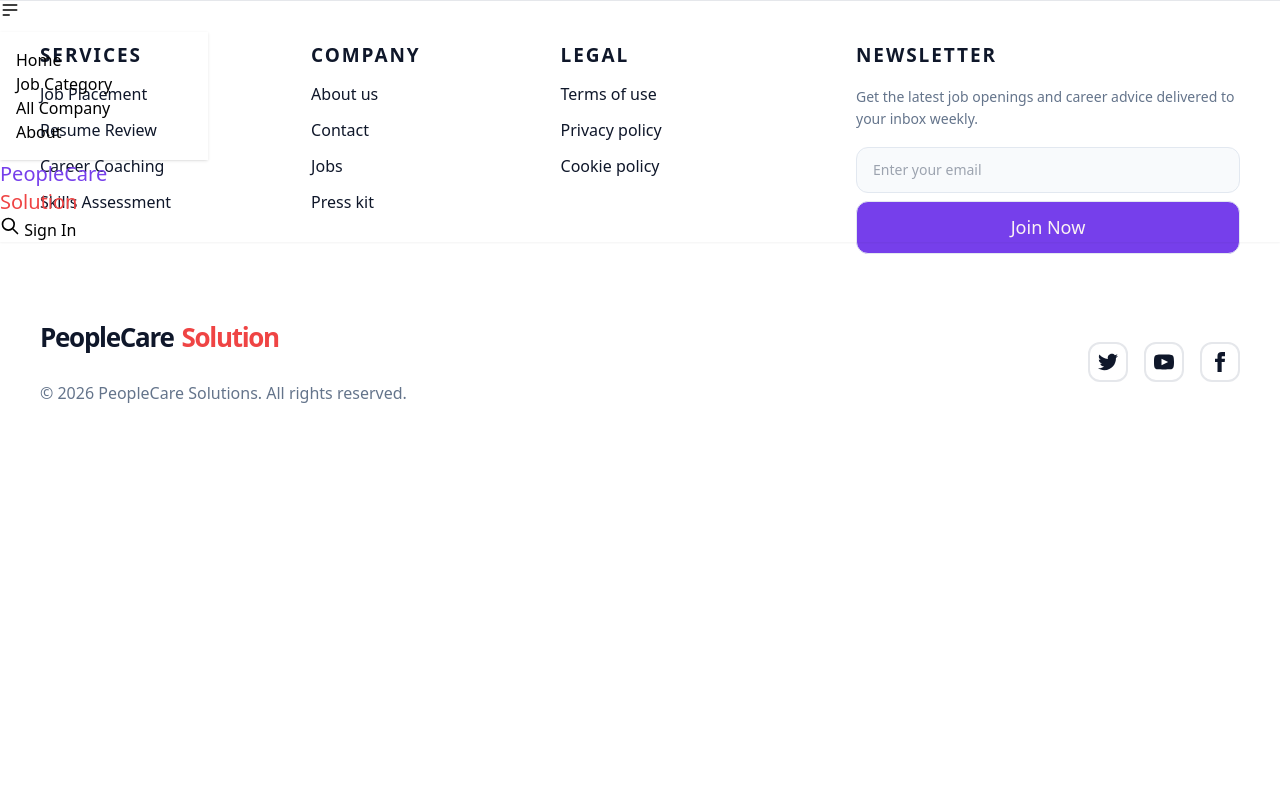
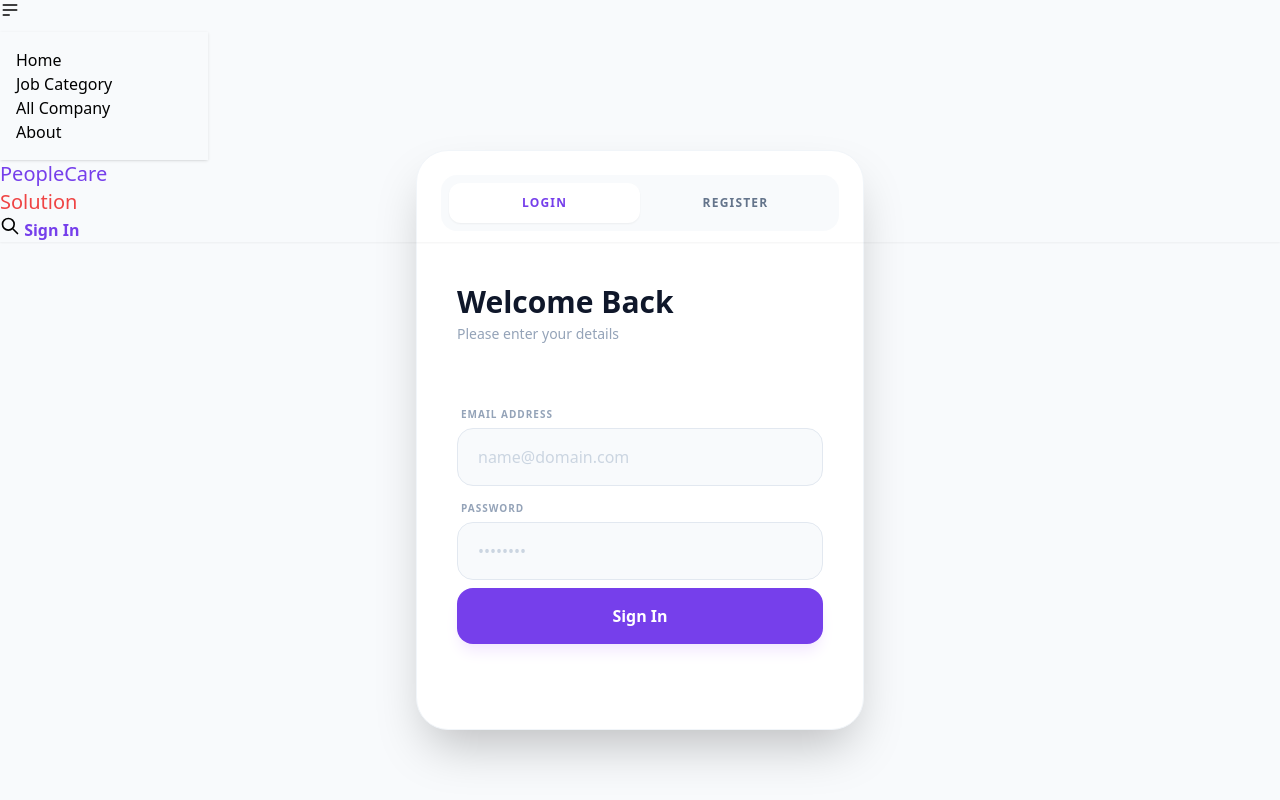
Before and after one commit to bunyim-kong/front-end, a Nuxt app: page /auth in a window 1280 px wide. Shown: the top 800 px of the page. Built offline with nearby package versions, Linux system fonts and the light colour scheme.

Commit message:
feat: add login and registration pages with Strapi auth proxy

```diff
--- a/components/header.vue
+++ b/components/header.vue
@@ -1,14 +1,15 @@
+<!-- components/TheHeader.vue -->
 <template>
   <div data-theme="light" class="navbar-container relative z-50">
-    <header class="navbar container bg-base-100 shadow-sm">
+    <header class="navbar container bg-base-100 shadow-sm mx-auto">
       <div class="navbar-start">
         <div class="dropdown">
           <div tabindex="0" role="button" class="btn btn-ghost btn-circle">
-            <svg xmlns="http://www.w3.org/2000/svg" class="h-5 w-5" fill="none" viewBox="0 0 24 24" stroke="currentColor"> <path stroke-linecap="round" stroke-linejoin="round" stroke-width="2" d="M4 6h16M4 12h16M4 18h7" /> </svg>
+            <svg xmlns="http://www.w3.org/2000/svg" class="h-5 w-5" fill="none" viewBox="0 0 24 24" stroke="currentColor">
+              <path stroke-linecap="round" stroke-linejoin="round" stroke-width="2" d="M4 6h16M4 12h16M4 18h7" />
+            </svg>
           </div>
-          <ul
-            tabindex="-1"
-            class="menu menu-l dropdown-content bg-base-100 rounded-box z-1 mt-3 w-52 p-4 shadow">
+          <ul tabindex="-1" class="menu menu-sm dropdown-content bg-base-100 rounded-box z-[1] mt-3 w-52 p-4 shadow">
             <li><NuxtLink to="/">Home</NuxtLink></li>
             <li><NuxtLink to="/">Job Category</NuxtLink></li>
             <li><NuxtLink to="/all-company">All Company</NuxtLink></li>
@@ -18,10 +19,10 @@
       </div>
 
       <div class="navbar-center">
-        <a class="btn btn-ghost text-xl">
+        <NuxtLink to="/" class="btn btn-ghost text-xl">
           <p class="text-[#763feb]">PeopleCare</p>
           <p class="text-red-500">Solution</p>
-        </a>
+        </NuxtLink>
       </div>
 
       <div class="navbar-end gap-2">
@@ -31,10 +32,62 @@
           </svg>
         </button>
 
-        <NuxtLink to="/login" class="btn btn-ghost">
+        <template v-if="user">
+          <div class="dropdown dropdown-end">
+            <div
+              tabindex="0"
+              role="button"
+              class="btn btn-ghost btn-circle avatar hover:ring-2 hover:ring-[#763feb]/30 transition-all duration-200"
+            >
+              <div class="w-10 rounded-full bg-gradient-to-br from-[#763feb] to-[#a076f9] text-white flex items-center justify-center font-semibold shadow-sm">
+                <span class="text-base">{{ user.username?.charAt(0)?.toUpperCase() || '?' }}</span>
+              </div>
+            </div>
+
+            <ul
+              tabindex="0"
+              class="menu menu-sm dropdown-content mt-3 z-[100] w-64 bg-base-100 rounded-2xl shadow-xl border border-base-200/50 overflow-hidden animate-in fade-in zoom-in-95 duration-150"
+            >
+              <NuxtLink to="/" class="px-4 py-3 border-b border-base-200/50 bg-base-200/30">
+                <p class="text-xs text-base-content/70">Signed in as</p>
+                <p class="font-semibold text-base-content truncate">{{ user.username || user.email || 'User' }}</p>
+              </NuxtLink>
+
+              <li>
+                <NuxtLink
+                  to="/auth"
+                  class="flex items-center gap-3 px-4 py-2.5 text-sm hover:bg-base-200/70 transition-colors"
+                >
+                  <svg xmlns="http://www.w3.org/2000/svg" class="h-4 w-4 opacity-70" fill="none" viewBox="0 0 24 24" stroke="currentColor">
+                    <path stroke-linecap="round" stroke-linejoin="round" stroke-width="2" d="M16 7a4 4 0 11-8 0 4 4 0 018 0zM12 14a7 7 0 00-7 7h14a7 7 0 00-7-7z" />
+                  </svg>
+                  Profile Settings
+                </NuxtLink>
+              </li>
+
+              <li>
+                <button
+                  @click="logout"
+                  class="flex items-center gap-3 px-4 py-2.5 text-sm text-red-600 hover:bg-red-50/70 hover:text-red-700 transition-colors"
+                >
+                  <svg xmlns="http://www.w3.org/2000/svg" class="h-4 w-4" fill="none" viewBox="0 0 24 24" stroke="currentColor">
+                    <path stroke-linecap="round" stroke-linejoin="round" stroke-width="2" d="M17 16l4-4m0 0l-4-4m4 4H7m6 4v1a3 3 0 01-3 3H6a3 3 0 01-3-3V7a3 3 0 013-3h4a3 3 0 013 3v1" />
+                  </svg>
+                  Logout
+                </button>
+              </li>
+            </ul>
+          </div>
+        </template>
+
+        <NuxtLink v-else to="/auth" class="btn btn-ghost text-[#763feb] font-bold">
           Sign In
         </NuxtLink>
       </div>
     </header>
   </div>
 </template>
+
+<script setup>
+const { user, logout } = useAuth()
+</script>
--- /dev/null
+++ b/composables/useAuth.ts
@@ -0,0 +1,40 @@
+// composables/useAuth.ts
+
+export const useAuth = () => {
+  const user = useState('auth_user', () => null)
+
+  const authToken = useCookie('auth_token', {
+    maxAge: 60 * 60 * 24 * 14,
+    secure: process.env.NODE_ENV === 'production',
+    sameSite: 'lax',
+    path: '/'
+  })
+
+  const setUser = (userData, jwt) => {
+    user.value = userData
+    authToken.value = jwt
+  }
+
+  const logout = () => {
+    user.value = null
+    authToken.value = null
+    navigateTo('/auth')
+  }
+
+  const isAuthenticated = computed(() => {
+    return !!user.value && !!authToken.value
+  })
+
+  const getAuthHeader = () => {
+    return authToken.value ? `Bearer ${authToken.value}` : ''
+  }
+
+  return {
+    user,
+    authToken,
+    setUser,
+    logout,
+    isAuthenticated,
+    getAuthHeader
+  }
+}
--- /dev/null
+++ b/pages/auth.vue
@@ -0,0 +1,124 @@
+<template>
+  <div class="min-h-screen flex items-center justify-center bg-[#f8fafc] px-6 pt-20">
+
+    <!-- Logged-in: Profile view -->
+    <div v-if="user" class="w-full max-w-md bg-white rounded-[32px] shadow-2xl border border-slate-100 p-10 flex flex-col items-center">
+      <div class="relative mb-6">
+        <div class="w-24 h-24 bg-gradient-to-tr from-[#763feb] to-[#a076f9] rounded-full flex items-center justify-center text-white text-3xl font-black shadow-xl">
+          {{ user.username?.charAt(0)?.toUpperCase() || '?' }}
+        </div>
+        <div class="absolute bottom-0 right-0 w-6 h-6 bg-green-500 border-4 border-white rounded-full"></div>
+      </div>
+
+      <h2 class="text-2xl font-black text-slate-900 mb-1">Account Profile</h2>
+      <p class="text-slate-400 text-sm mb-8">Manage your account settings</p>
+
+      <div class="w-full space-y-3 mb-10">
+        <div class="flex justify-between p-4 bg-slate-50 rounded-2xl border border-slate-100">
+          <span class="text-xs font-bold text-slate-400 uppercase">Username</span>
+          <span class="text-sm font-bold text-slate-900">{{ user.username || '—' }}</span>
+        </div>
+        <div class="flex justify-between p-4 bg-slate-50 rounded-2xl border border-slate-100">
+          <span class="text-xs font-bold text-slate-400 uppercase">Email</span>
+          <span class="text-sm font-bold text-slate-900">{{ user.email || '—' }}</span>
+        </div>
+      </div>
+
+      <button @click="logout" class="w-full py-4 bg-red-50 text-red-600 rounded-2xl font-bold hover:bg-red-100 transition-all flex items-center justify-center gap-2">
+        <svg xmlns="http://www.w3.org/2000/svg" class="h-5 w-5" fill="none" viewBox="0 0 24 24" stroke="currentColor">
+          <path stroke-linecap="round" stroke-linejoin="round" stroke-width="2" d="M17 16l4-4m0 0l-4-4m4 4H7m6 4v1a3 3 0 01-3 3H6a3 3 0 01-3-3V7a3 3 0 013-3h4a3 3 0 013 3v1" />
+        </svg>
+        Sign Out
+      </button>
+    </div>
+
+    <!-- Not logged-in: Login / Register form -->
+    <div v-else class="w-full max-w-md h-[580px] bg-white rounded-[32px] shadow-2xl border border-slate-100 flex flex-col overflow-hidden">
+      <div class="flex p-2 bg-slate-100/50 m-6 mb-2 rounded-2xl shrink-0">
+        <button @click="isLogin = true" :class="isLogin ? 'bg-white text-[#763feb] shadow-sm' : 'text-slate-500'" class="flex-1 py-3 rounded-xl font-bold text-xs uppercase tracking-widest transition-all">Login</button>
+        <button @click="isLogin = false" :class="!isLogin ? 'bg-white text-[#763feb] shadow-sm' : 'text-slate-500'" class="flex-1 py-3 rounded-xl font-bold text-xs uppercase tracking-widest transition-all">Register</button>
+      </div>
+
+      <div class="px-10 flex-grow flex flex-col justify-center pb-10">
+        <div>
+          <h2 class="text-3xl font-black text-slate-900">{{ isLogin ? 'Welcome Back' : 'Create Account' }}</h2>
+          <p class="text-slate-400 text-sm mt-1">Please enter your details</p>
+        </div>
+
+        <div class="h-10 mb-4">
+          <p v-if="errorMsg" class="text-red-500 text-[11px] font-bold bg-red-50 p-2 rounded-lg border border-red-100 animate-fade-in">{{ errorMsg }}</p>
+        </div>
+
+        <form @submit.prevent="handleAuth" class="space-y-2">
+          <div v-if="!isLogin" class="animate-in slide-in-from-top-2">
+            <label class="text-[10px] font-black uppercase tracking-widest text-slate-400 ml-1">Username</label>
+            <input v-model="authData.username" type="text" placeholder="JohnDoe" class="auth-input" required />
+          </div>
+
+          <div>
+            <label class="text-[10px] font-black uppercase tracking-widest text-slate-400 ml-1">Email Address</label>
+            <input v-model="authData.email" type="email" placeholder="name@domain.com" class="auth-input" required />
+          </div>
+
+          <div>
+            <label class="text-[10px] font-black uppercase tracking-widest text-slate-400 ml-1">Password</label>
+            <input v-model="authData.password" type="password" placeholder="••••••••" class="auth-input" required />
+          </div>
+
+          <button :disabled="loading" type="submit" class="w-full bg-[#763feb] text-white py-4 rounded-2xl font-bold hover:bg-[#6235c4] transition-all shadow-lg shadow-purple-100 flex justify-center mt-4">
+            <span v-if="loading" class="animate-spin border-2 border-white border-t-transparent rounded-full h-5 w-5"></span>
+            <span v-else>{{ isLogin ? 'Sign In' : 'Register Account' }}</span>
+          </button>
+        </form>
+      </div>
+    </div>
+  </div>
+</template>
+
+<script setup>
+const { user, setUser, logout } = useAuth()
+
+const isLogin = ref(true)
+const loading = ref(false)
+const errorMsg = ref('')
+const authData = ref({
+  username: '',
+  email: '',
+  password: ''
+})
+
+const handleAuth = async () => {
+  loading.value = true
+  errorMsg.value = ''
+
+  const endpoint = isLogin.value ? 'auth/local' : 'auth/local/register'
+  const payload = isLogin.value
+    ? { identifier: authData.value.email, password: authData.value.password }
+    : { ...authData.value }
+
+  try {
+    const data = await $fetch('/api/auth/proxy', {
+      method: 'POST',
+      body: { endpoint, payload }
+    })
+
+    setUser(data.user, data.jwt)
+
+    if (isLogin.value) {
+      navigateTo('/')
+    }
+
+    authData.value = { username: '', email: '', password: '' }
+  } catch (err) {
+    errorMsg.value = err?.data?.error?.message || err?.message || 'Authentication failed'
+  } finally {
+    loading.value = false
+  }
+}
+</script>
+
+<style scoped>
+.auth-input {
+  @apply w-full mt-1 px-5 py-4 bg-slate-50 border border-slate-200 rounded-2xl focus:ring-2 focus:ring-[#763feb] focus:bg-white outline-none transition-all text-slate-900 placeholder:text-slate-300 font-medium;
+}
+</style>
```
Also changed, not shown: 1 other file (tests, documents, lock files or other folders).
